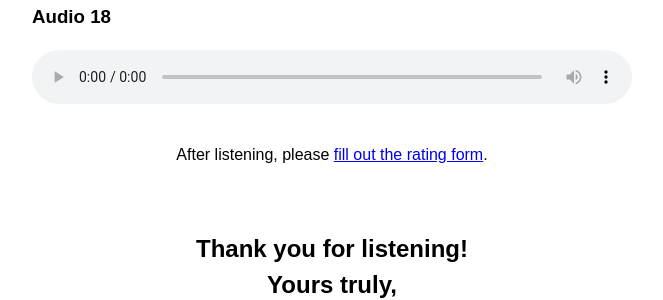
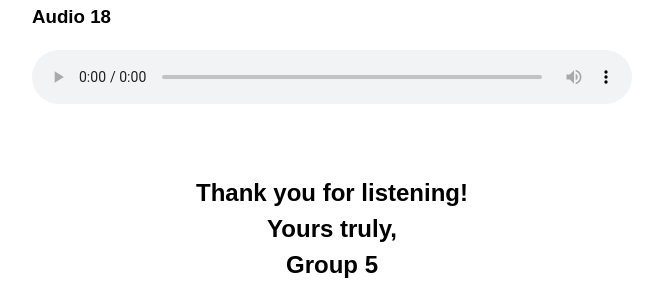
Before and after one commit to toggisg/rail-noise, a plain HTML site: page index.html in a window 1280 px wide. Shown: the part 2512-2812 px from the top of the page, without its empty margins (308-971 px from the left). Drawn offline with Linux system fonts and the light colour scheme.

Commit message:
link removed

```diff
--- a/index.html
+++ b/index.html
@@ -171,9 +171,6 @@
     </audio>
   </div>
 
-  <p style="text-align: center;">
-    After listening, please <a href="https://forms.gle/your-google-form-link" target="_blank">fill out the rating form</a>.
-  </p>
 </body>
 <div style="text-align: center; margin-top: 4rem;">
         <p style="font-size: 1.5rem; font-weight: bold;">
```
